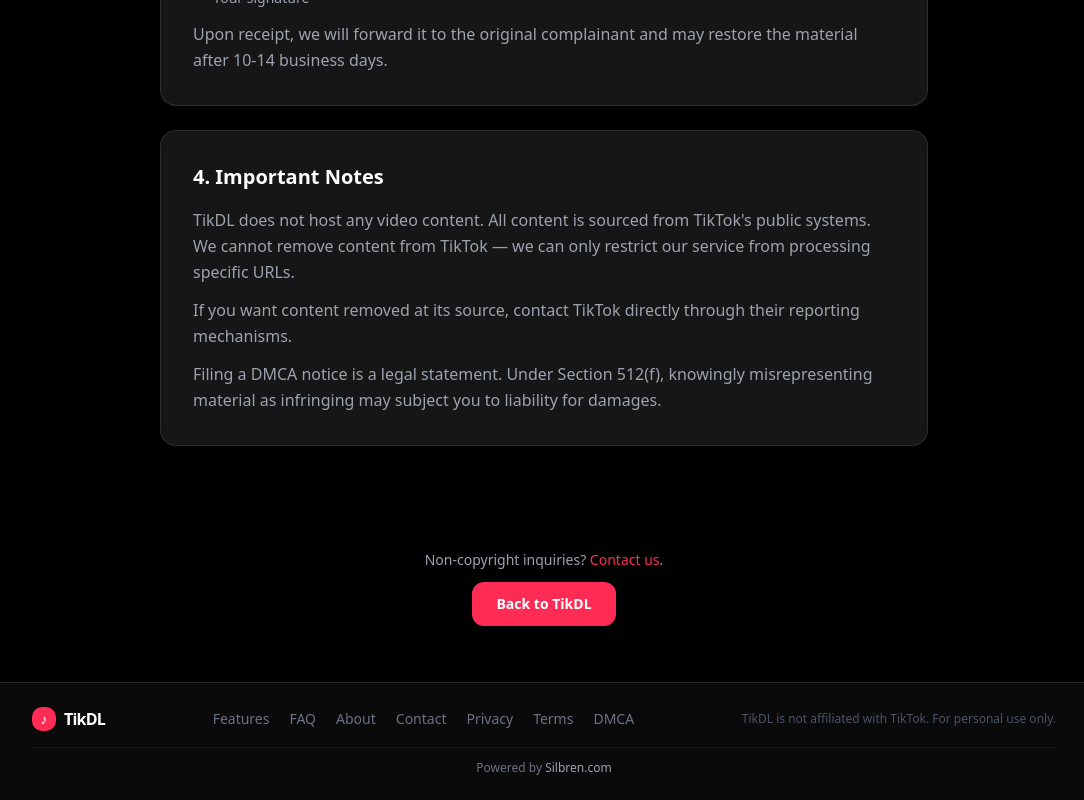
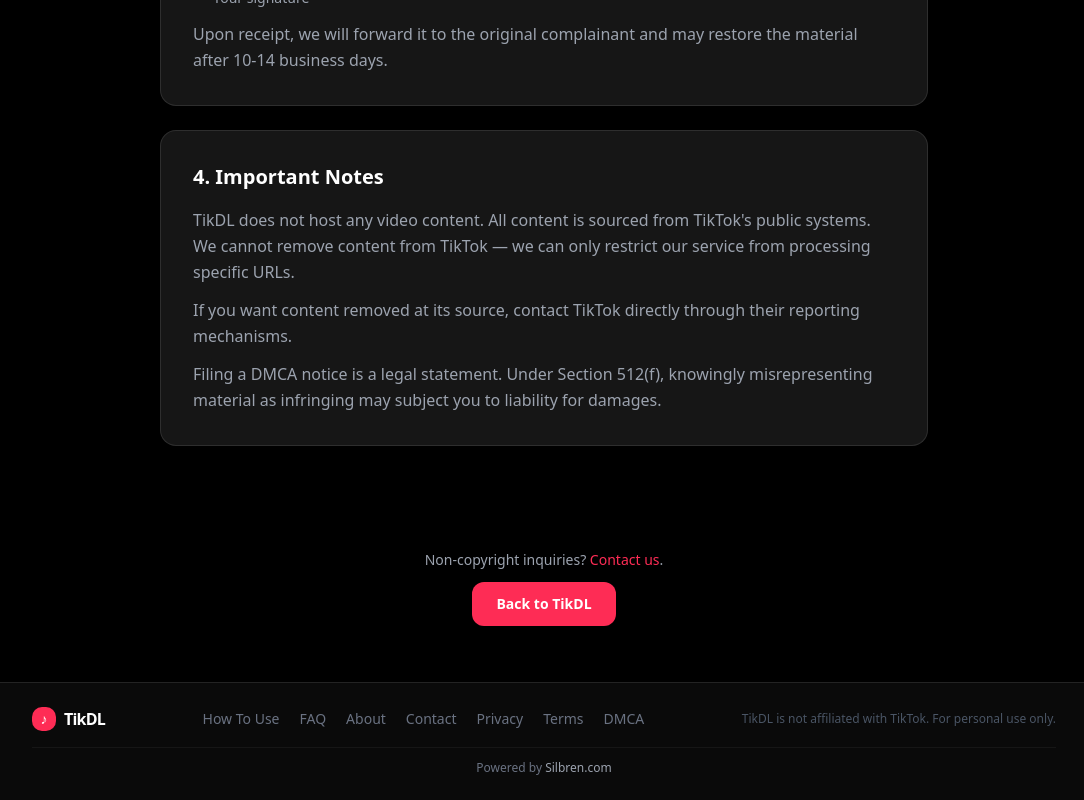
Before and after one commit to hamzajugnu786-tech/TikDl-Push, a Next.js app: page /dmca in a window 1280 px wide. Shown: the part 1394-2194 px from the top of the page, without its empty margins (96-1180 px from the left). Built offline with nearby package versions, Linux system fonts and the light colour scheme; no server answers; the database is empty.

Commit message:
feat(seo): harden admin, 404, FAQ and navigation metadata

```diff
--- /dev/null
+++ b/src/app/admin/layout.tsx
@@ -0,0 +1,16 @@
+import type { Metadata } from 'next';
+
+export const metadata: Metadata = {
+  robots: {
+    index: false,
+    follow: false,
+  },
+};
+
+export default function AdminLayout({
+  children,
+}: {
+  children: React.ReactNode;
+}) {
+  return children;
+}
--- a/src/app/not-found.tsx
+++ b/src/app/not-found.tsx
@@ -1,4 +1,12 @@
+import type { Metadata } from 'next';
 import Link from 'next/link';
+
+export const metadata: Metadata = {
+  robots: {
+    index: false,
+    follow: false,
+  },
+};
 
 export default function NotFound() {
   return (
--- a/src/app/page.tsx
+++ b/src/app/page.tsx
@@ -1307,6 +1307,7 @@
           {/* ===== FAQ Section — Single floating accordion ===== */}
           <section id="faq" className="py-6 sm:py-8 px-4 sm:px-6 bg-[#121212]">
             <div className="max-w-3xl mx-auto">
+              <h2 className="sr-only">Frequently Asked Questions</h2>
               <div className="glass rounded-[14px] overflow-hidden">
                 <button
                   onClick={() => setOpenFAQ(!openFAQ)}
--- a/src/components/site-footer.tsx
+++ b/src/components/site-footer.tsx
@@ -44,7 +44,7 @@
           </Link>
         </div>
         <div className="flex flex-wrap justify-center gap-x-5 gap-y-1 text-sm text-gray-500">
-          <Link href="/#features" className="transition-colors duration-150" style={{ color: undefined }}>Features</Link>
+          <Link href="/#features" className="transition-colors duration-150" style={{ color: undefined }}>How To Use</Link>
           <Link href="/#faq" className="transition-colors duration-150">FAQ</Link>
           <Link href="/about" className="transition-colors duration-150">About</Link>
           <Link href="/contact" className="transition-colors duration-150">Contact</Link>
--- a/src/components/site-navbar.tsx
+++ b/src/components/site-navbar.tsx
@@ -34,7 +34,7 @@
 }
 
 const NAV_ITEMS: NavItem[] = [
-  { key: 'features', label: 'Features', kind: 'anchor', hash: '#features' },
+  { key: 'features', label: 'How To Use', kind: 'anchor', hash: '#features' },
   { key: 'faq', label: 'FAQ', kind: 'anchor', hash: '#faq' },
   { key: 'history', label: 'History', kind: 'anchor', hash: '#history' },
   { key: 'about', label: 'About', kind: 'page', href: '/about' },
```
